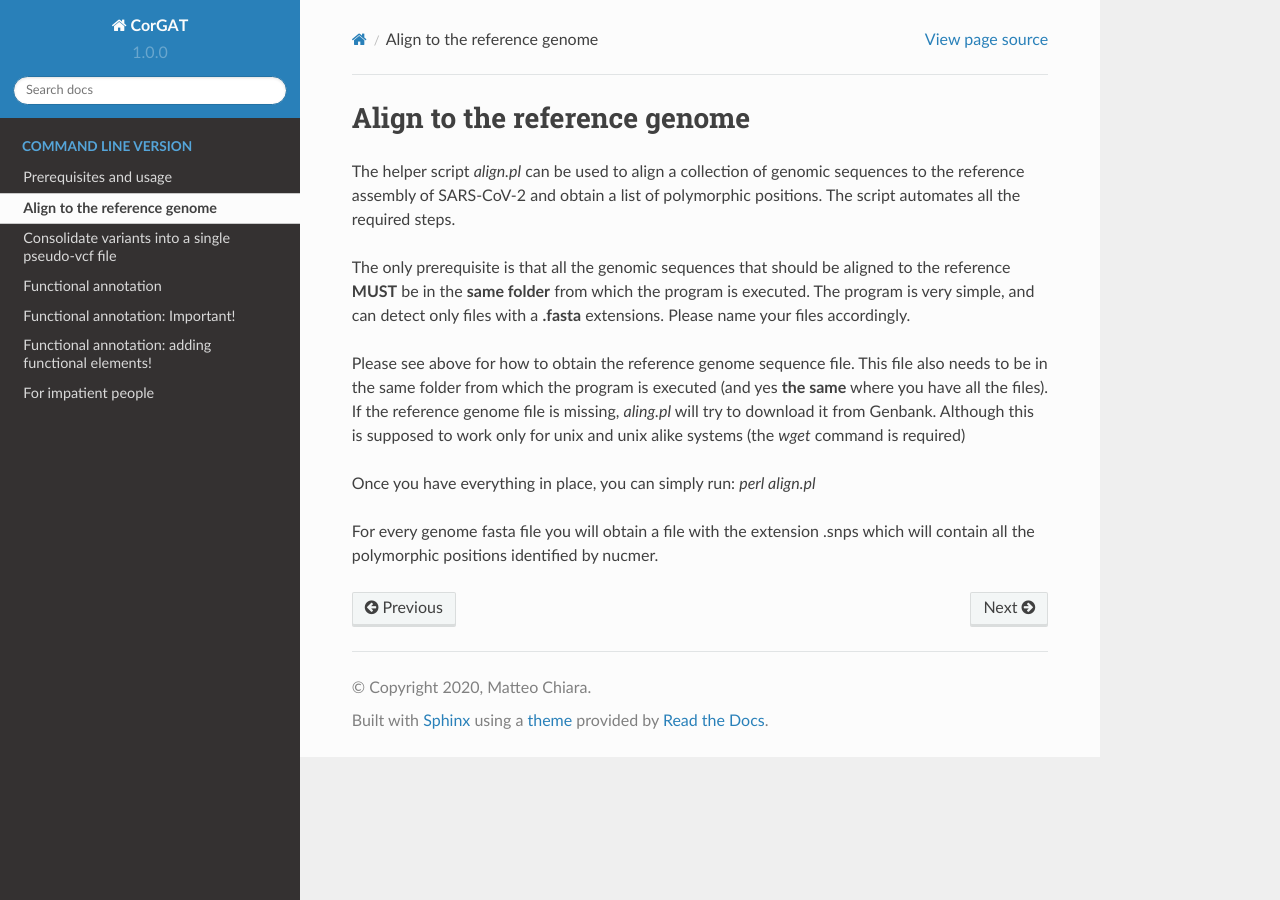
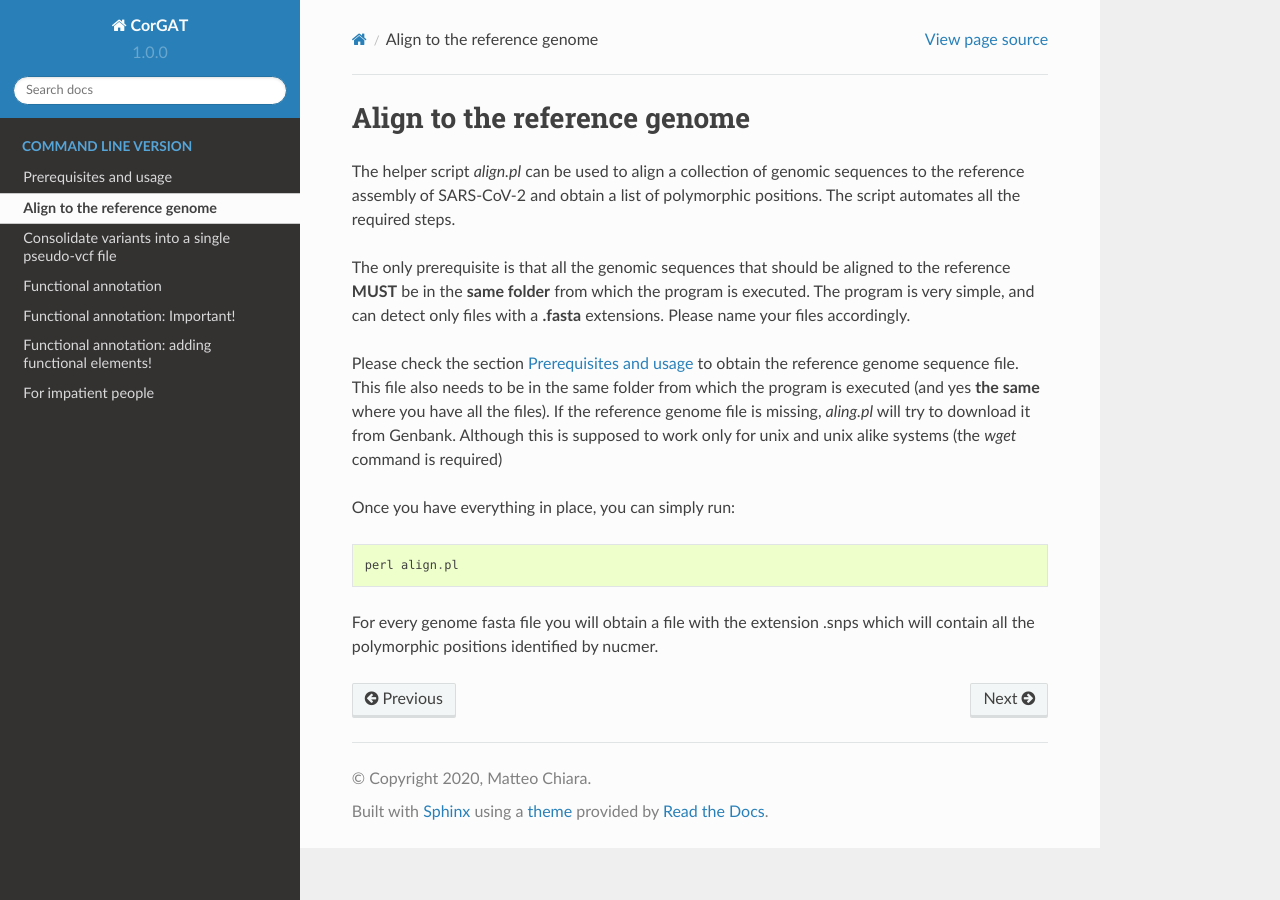
Before and after one commit to matteo14c/CorGAT, a Sphinx documentation site: the page built from Documentation/source/align_to_refdata.rst, in a window 1280 px wide. Built offline with Sphinx 7.4.7 and the Read the Docs theme 2.0.0, drawn with Linux system fonts in a browser that asks for light colours; pages that are not in the unit, such as notebooks, are missing from menus.

Commit message:
fix align

```diff
--- a/Documentation/source/align_to_refdata.rst
+++ b/Documentation/source/align_to_refdata.rst
@@ -5,9 +5,12 @@ The helper script *align.pl* can be used to align a collection of genomic sequen
 
 The only prerequisite is that all the genomic sequences that should be aligned to the reference **MUST** be in the **same folder** from which the program is executed. The program is very simple, and can detect only files with a **.fasta** extensions. Please name your files accordingly.
 
-Please see above for how to obtain the reference genome sequence file. This file also needs to be in the same folder from which the program is executed (and yes **the same** where you have all the files). If the reference genome file is missing, *aling.pl* will try to download it from Genbank. Although this is supposed to work only for unix and unix alike systems (the *wget* command is required)
+Please check the section :doc:`prerequisites` to obtain the reference genome sequence file. This file also needs to be in the same folder from which the program is executed (and yes **the same** where you have all the files). If the reference genome file is missing, *aling.pl* will try to download it from Genbank. Although this is supposed to work only for unix and unix alike systems (the *wget* command is required)
 
 Once you have everything in place, you can simply run:
-`perl align.pl`
+
+::
+
+  perl align.pl
 
 For every genome fasta file you will obtain a file with the extension .snps which will contain all the polymorphic positions identified by nucmer.
```
